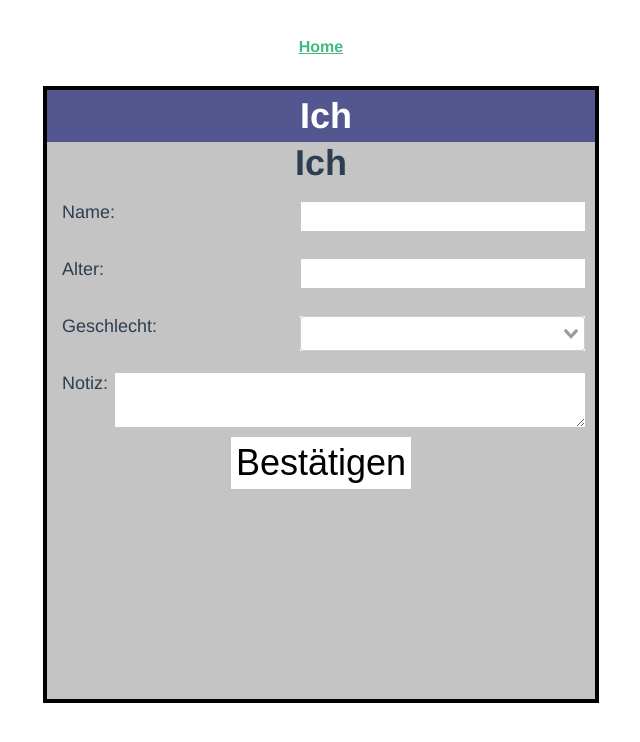
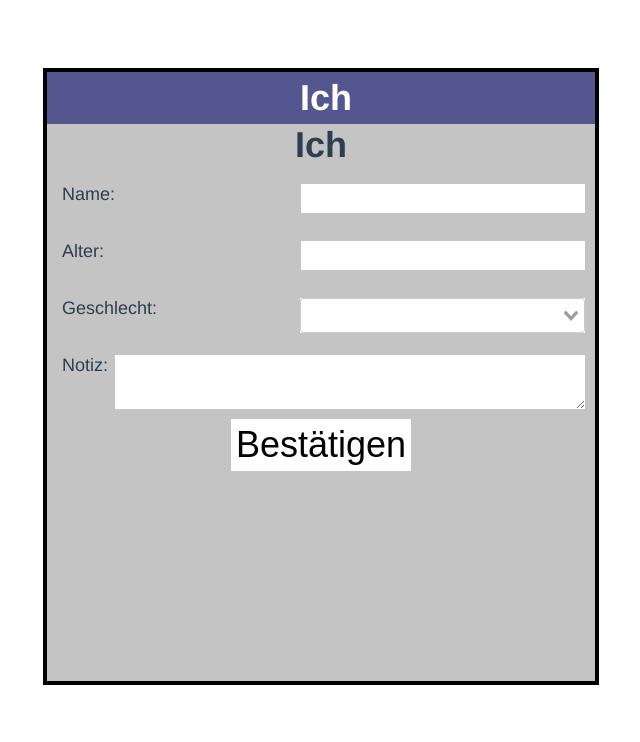
Before and after one commit to fhstp/easynwk-web, a Vue app: page / in a window 1280 px wide. Shown: the top 742 px of the page, without its empty margins (319-959 px from the left). Built offline with nearby package versions, Linux system fonts and the light colour scheme.

Commit message:
The list of alter is modularized now

```diff
--- a/src/App.vue
+++ b/src/App.vue
@@ -1,7 +1,7 @@
 <template>
   <div id="app">
     <div id="nav">
-      <router-link to="/">Home</router-link>
+      <!-- <router-link to="/">Home</router-link> -->
       <!-- <router-link to="/about">About</router-link> -->
     </div>
     <router-view />
@@ -38,6 +38,7 @@ button {
 ul {
   list-style-type: none;
   padding: 0;
+  margin: 0;
 }
 li {
   display: inline-block;
@@ -104,6 +105,6 @@ h1 {
 }
 .iconRight {
   float: right;
-  margin: 5px;
+  padding: 10px;
 }
 </style>
```
